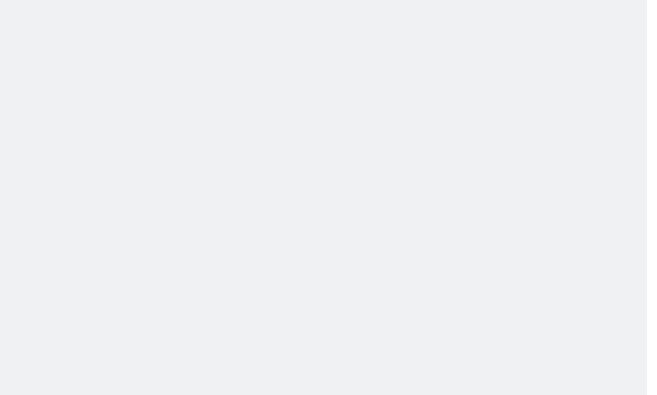
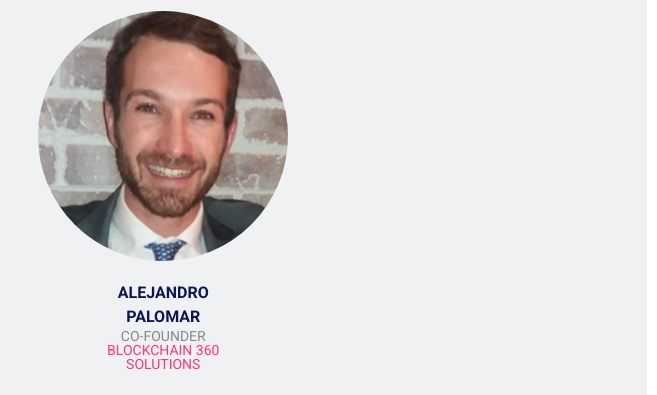
Before and after one commit to PanaFintech/panama-glass-http, a plain HTML site: page en.html in a window 1280 px wide. Shown: the part 1989-2384 px from the top of the page, 623-1280 px from the left. Drawn offline with Linux system fonts and the light colour scheme; some packages are replaced by stand-ins of ours.

Commit message:
Alejandro Palomar

```diff
--- a/en.html
+++ b/en.html
@@ -258,6 +258,25 @@
                     </figure>
                 </div>
                 <!-- /.col-sm-6 -->
+
+		<div class="col-sm-6 col-md-3">
+                    <figure class="thumbnail">
+                        <a href="#"><img src="img/alejandro-palomar.png" class="img-responsive" alt="Image"></a>
+                        <figcaption class="caption text-center">
+                            <h3>Alejandro Palomar
+                                <small>Co-Founder <a target="_blank" href="http://www.blockchain360solutions.com">Blockchain 360 solutions</a></small>
+                            </h3>
+                            <ul class="social-links">
+                                <li><a href="#"><i class="fa fa-facebook"></i></a></li>
+                                <li><a href="#"><i class="fa fa-twitter"></i></a></li>
+                                <li><a href="#"><i class="fa fa-linkedin"></i></a></li>
+                                <li><a href="#"><i class="fa fa-envelope"></i></a></li>
+                            </ul>
+                        </figcaption>
+                    </figure>
+                </div>
+                <!-- /.col-sm-6 -->
+
                 <!--<div class="col-sm-6 col-md-3">
                     <figure class="thumbnail">
                         <a href="#"><img src="img/person.gif" class="img-responsive" alt="Image"></a>
@@ -286,25 +305,6 @@
                             <ul class="social-links">
                                 <li><a href="#"><i class="fa fa-facebook"></i></a></li>
                                 <li><a href="#"><i class="fa fa-twitter"></i></a></li>
-                                <li><a href="#"><i class="fa fa-linkedin"></i></a></li>
-                                <li><a href="#"><i class="fa fa-envelope"></i></a></li>
-                            </ul>
-                        </figcaption>
-                    </figure>
-                </div>-->
-                <!-- /.col-sm-6 -->
-
-                <!--<div class="col-sm-6 col-md-3">
-                    <figure class="thumbnail">
-                        <a href="#"><img src="img/person.gif" class="img-responsive" alt="Image"></a>
-                        <figcaption class="caption text-center">
-                            <h3>Local Speaker 4
-                                <small></small>
-                            </h3>
-                            <ul class="social-links">
-                                <li><a href="#"><i class="fa fa-facebook"></i></a></li>
-                                <li><a href="#"><i class="fa fa-twitter"></i></a></li>
-                                <li><a href="#"><i class="fa fa-linkedin"></i></a></li>
                                 <li><a href="#"><i class="fa fa-linkedin"></i></a></li>
                                 <li><a href="#"><i class="fa fa-envelope"></i></a></li>
                             </ul>
```
Also changed, not shown: es.html (+19 -19 lines), img/alejandro-palomar.png (added).
